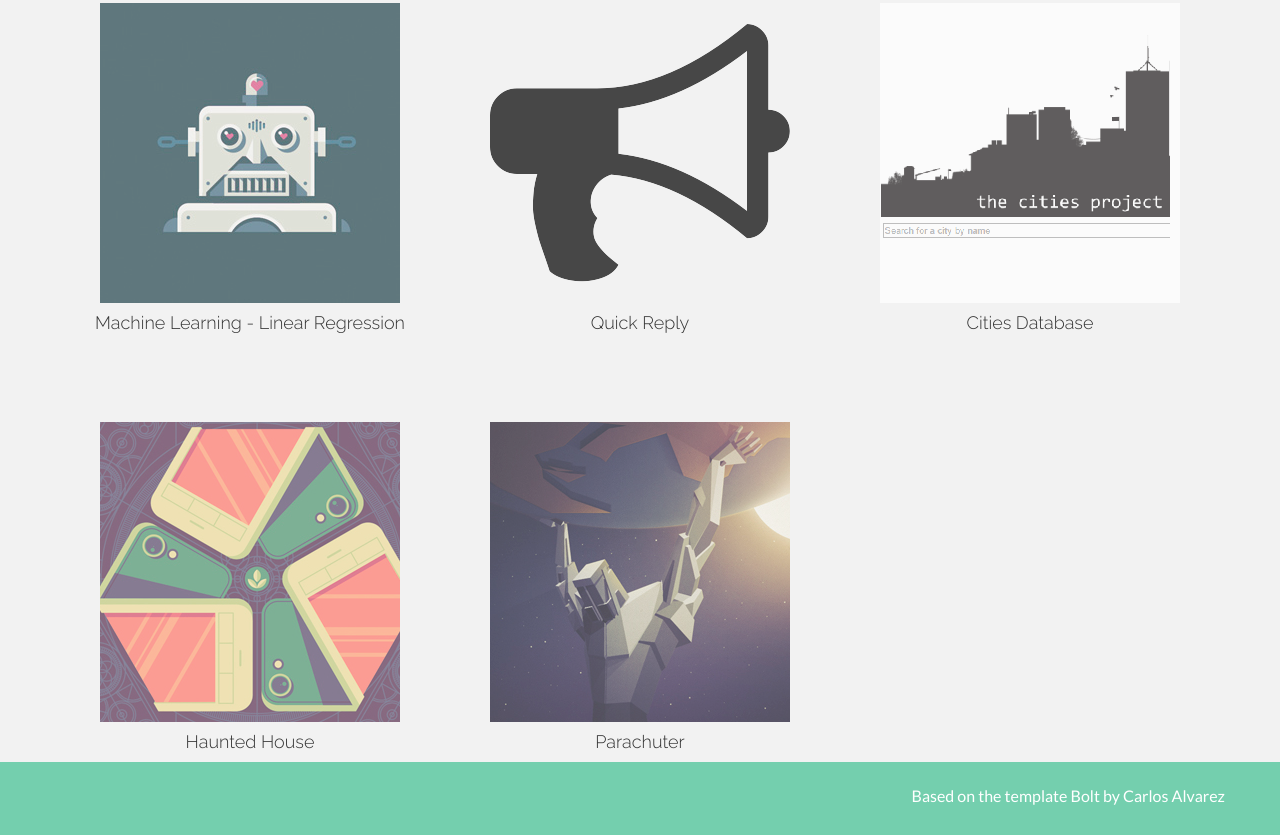
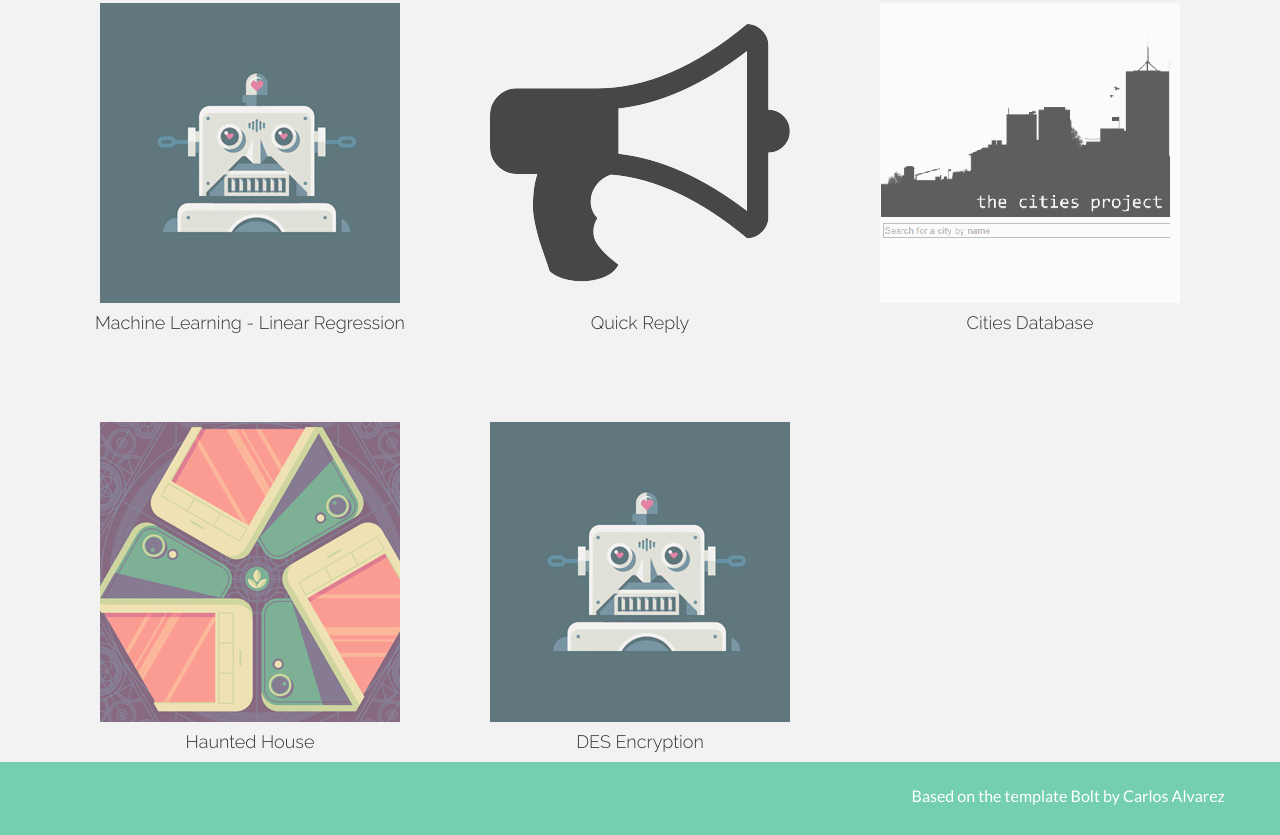
Before and after one commit to kylelin47/kylelin47.github.io, a plain HTML site: page index.html in a window 1280 px wide. Shown: the part 1203-2038 px from the top of the page. Drawn offline with nearby package versions, Linux system fonts and the light colour scheme.

Commit message:
Change project listings

```diff
--- a/index.html
+++ b/index.html
@@ -124,8 +124,8 @@
                 <h4>Haunted House</h4>
             </div>
            <div class="col-lg-4">
-                <a href="http://linkyle.me/paratrooper"><img src="assets/img/05.jpg" alt="Parachuter"></a>
-                <h4>Parachuter</h4>
+                <a href="https://github.com/jonesguy14/Crypto4362-DES"><img src="assets/img/06.jpg" alt="DES Encryption"></a>
+                <h4>DES Encryption</h4>
             </div>
         </div>
     </div>
```
